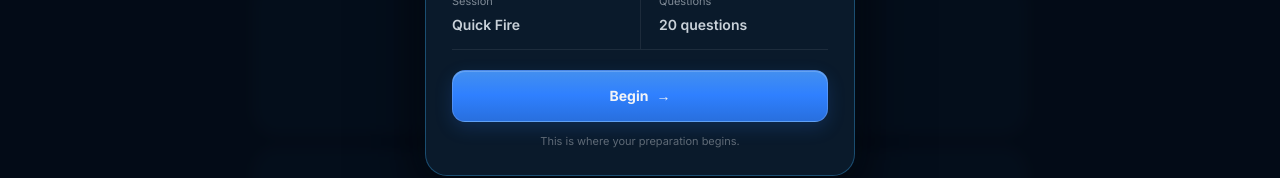
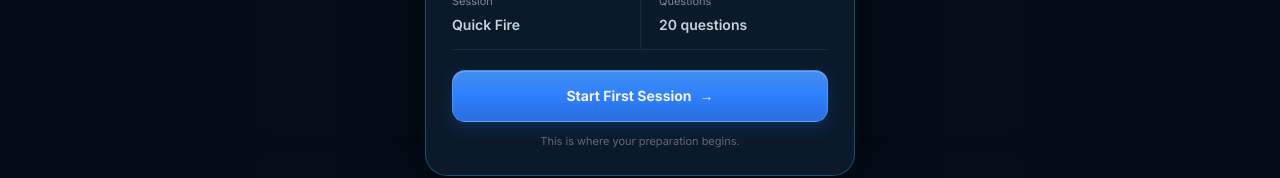
Before and after one commit to examforge99/examlogic, a Next.js app: page /prototypes/first-session in a window 1280 px wide. Shown: the part 376-554 px from the top of the page. Built offline with nearby package versions, Linux system fonts and the light colour scheme.

Commit message:
Update first-session CTA label

```diff
--- a/src/app/prototypes/first-session/page.tsx
+++ b/src/app/prototypes/first-session/page.tsx
@@ -65,7 +65,7 @@ export default function FirstSessionPrototype() {
               <div style={styles.infoItemSecond}><div style={styles.infoLabel}>Questions</div><div style={styles.infoValue}>20 questions</div></div>
             </div>
             <button type="button" style={styles.button}>
-              Begin
+              Start First Session
               <span aria-hidden="true">→</span>
             </button>
             <p style={styles.footnote}>This is where your preparation begins.</p>
```
